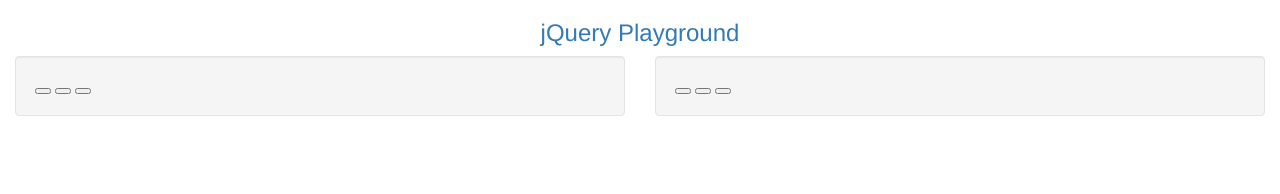
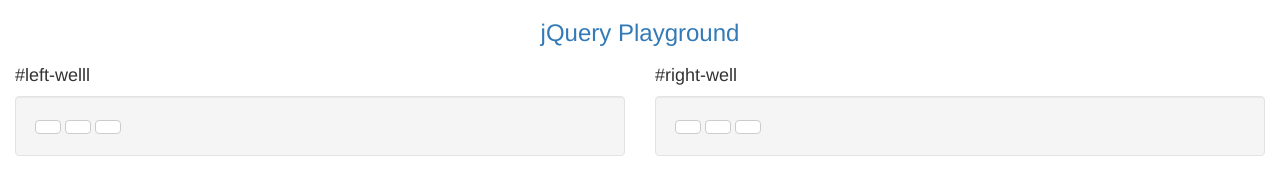
Before and after one commit to LulyAtilano/Boopstrap-FreeCodeCamp, a plain HTML site: page playground.html in a window 1280 px wide. Drawn offline with nearby package versions, Linux system fonts and the light colour scheme.

Commit message:
add classes and ids to buttons

```diff
--- a/playground.html
+++ b/playground.html
@@ -16,17 +16,19 @@
             <h3 class="text-primary text-center">jQuery Playground</h3>
             <div class="row">
                 <div class="col-xs-6">
-                    <div class="well">
-                        <button></button>
-                        <button></button>
-                        <button></button>
+                    <h4>#left-welll</h4>
+                    <div id="left-well" class="well">
+                        <button id="target1" class="btn btn-default target"></button>
+                        <button id="target2" class="btn btn-default target"></button>
+                        <button id="target3" class="btn btn-default target"></button>
                     </div>
                 </div>
                 <div class="col-xs-6">
-                    <div class="well">
-                        <button></button>
-                        <button></button>
-                        <button></button>
+                    <h4>#right-well</h4>
+                    <div id="right-well" class="well">
+                        <button id="target4" class="btn btn-default target"></button>
+                        <button id="target5" class="btn btn-default target"></button>
+                        <button id="target6" class="btn btn-default target"></button>
                     </div>
                 </div>
             </div>
```
